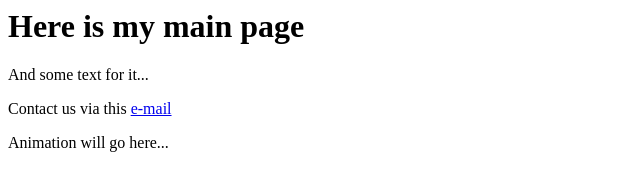
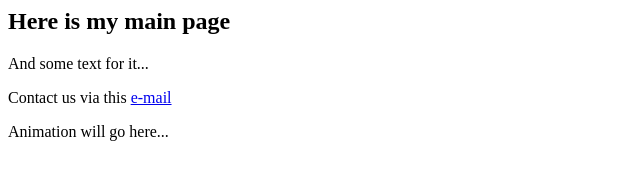
Before and after one commit to manragnagra/cps847-w18, a plain HTML site: page cms_play/tst_branching/index.html in a window 1280 px wide. Shown: the whole page, without its empty margins (0-640 px from the left). Drawn offline with Linux system fonts and the light colour scheme.

Commit message:
Changing header

```diff
--- a/cms_play/tst_branching/index.html
+++ b/cms_play/tst_branching/index.html
@@ -4,7 +4,7 @@
   </head>
   <body bgcolor=white>
 
-    <h1>Here is my main page</h1>
+    <h2>Here is my main page</h2>
 
     <p>And some text for it...</p>
 
```
